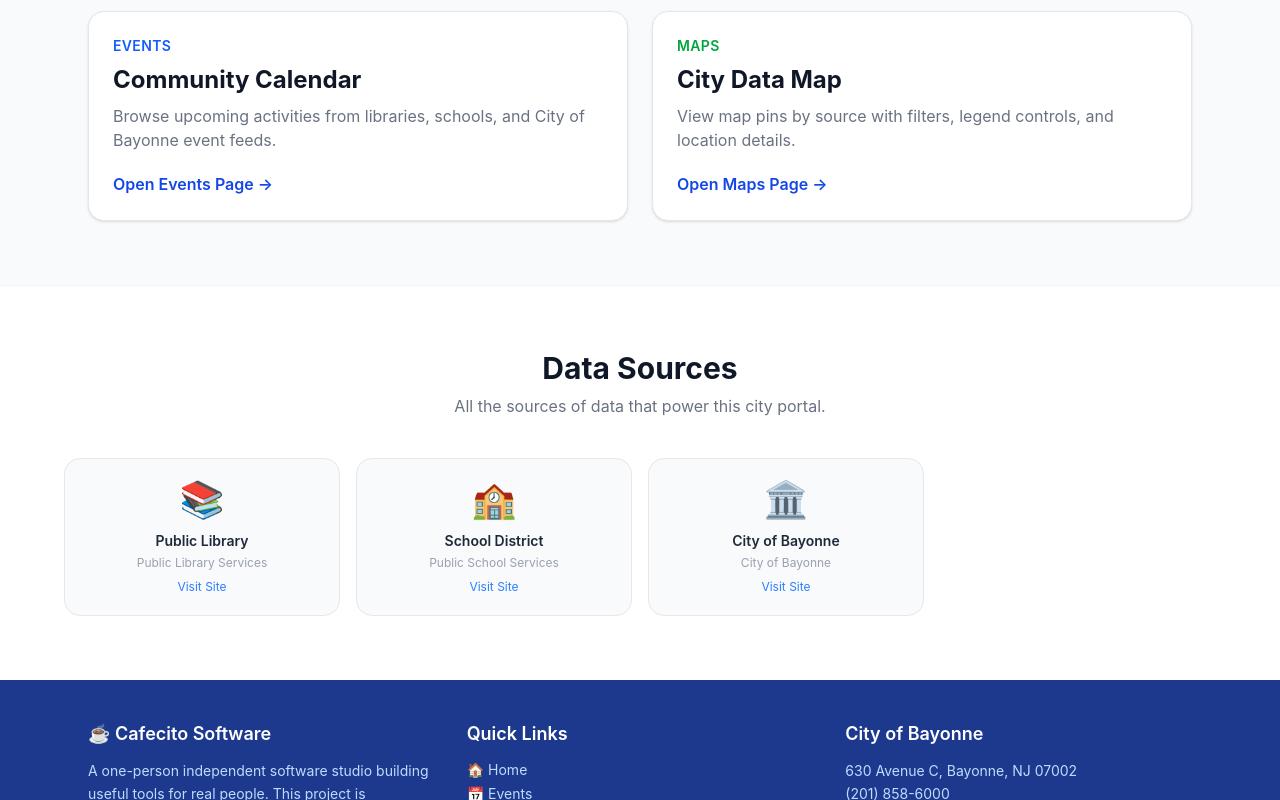
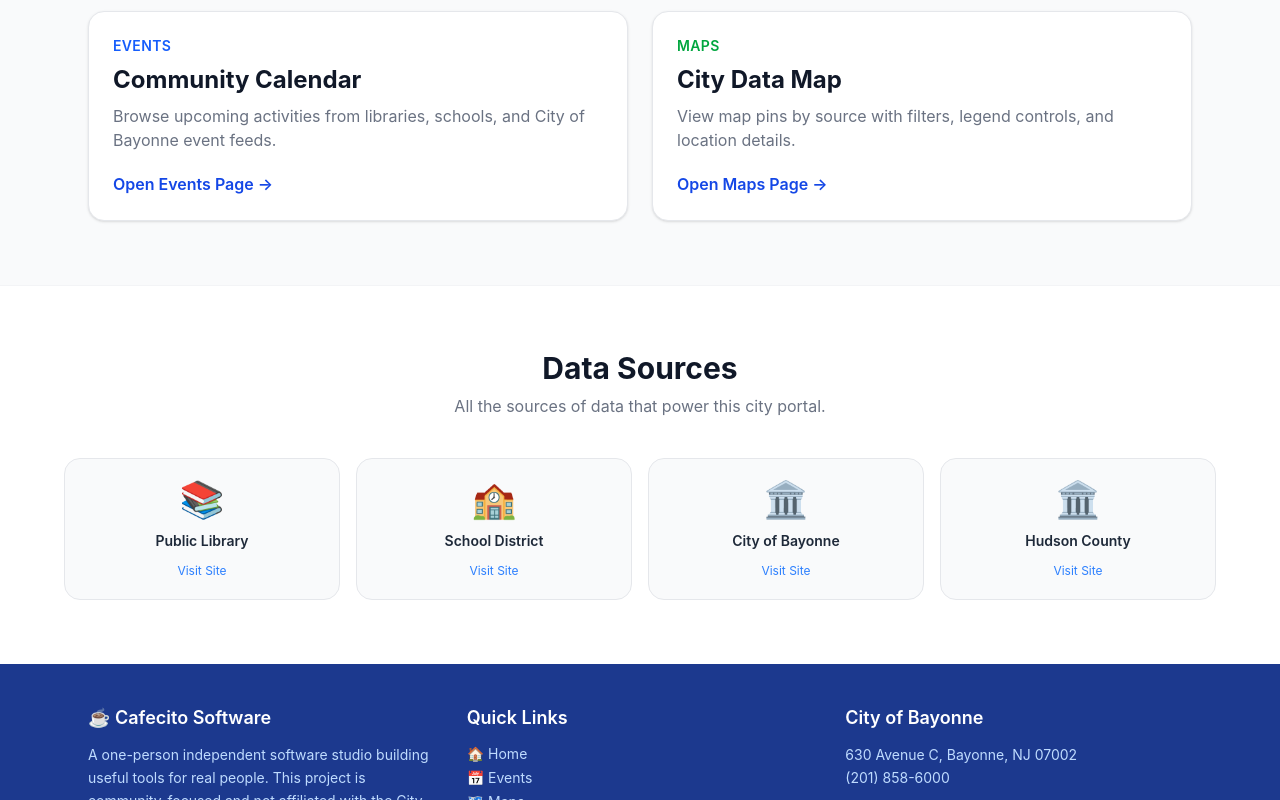
Before and after one commit to cafecitosoftware/nj-bayonne-portal, a Vue app: page / in a window 1280 px wide. Shown: the part 812-1612 px from the top of the page. Built offline with nearby package versions, Linux system fonts and the light colour scheme; no server answers.

Commit message:
added: Movie in the Park from Hudson County and updated Town Stats (#3)

```diff
--- /dev/null
+++ b/public/data/events/hudson-county-events.json
@@ -0,0 +1,30 @@
+{
+  "events": [
+   {
+      "id": "1",
+      "title": "Movies in the Park: A Minecraft Movie",
+      "date": "2026-07-06",
+      "time": "19:00",
+      "endDate": "2026-07-06",
+      "endTime": "22:00",
+      "allDay": false,
+      "url": "https://www.hcnj.us/event/movies-in-the-park-a-minecraft-movie/",
+      "location": "Stephen R. Gregg Park",
+      "description": null,
+      "timezone": "America/New_York"
+    },
+    {
+      "id": "2",
+      "title": "Movies in the Park: Beauty & the Beast Live Action",
+      "date": "2026-08-04",
+      "time": "19:00",
+      "endDate": "2026-08-04",
+      "endTime": "22:00",
+      "allDay": false,
+      "url": "https://www.hcnj.us/event/movies-in-the-park-beauty-the-beast-live-action/",
+      "location": "Stephen R. Gregg Park",
+      "description": null,
+      "timezone": "America/New_York"
+    }
+  ]
+}
--- a/public/data/events/index.json
+++ b/public/data/events/index.json
@@ -34,6 +34,14 @@
       "enabled": true,
       "color": "#32CD32",
       "timezone": "America/New_York"
+    },
+    {
+      "id": "hudson-county-events",
+      "name": "Hudson County Events",
+      "type": "json",
+      "endpoint": "data/events/hudson-county-events.json",
+      "enabled": true,
+      "color": "#800080"
     }
 
   ]
--- a/src/views/HomeView.vue
+++ b/src/views/HomeView.vue
@@ -105,14 +105,15 @@ import { withCampaignParams } from '@/utils/outboundLinks'
 const cityStats = [
   { value: '72K+', label: 'Residents' },
   { value: '1861', label: 'Founded' },
-  { value: '5.9 mi²', label: 'City Area' },
-  { value: '21', label: 'Neighborhoods' },
+  { value: '5.82 mi²', label: 'City Area' },
+  { value: 'Hudson', label: 'County' },
 ]
 
 const services = [
-  { icon: '📚', title: 'Public Library', description: 'Public Library Services', url: withCampaignParams('https://www.bayonnelibrary.org/') },
-  { icon: '🏫', title: 'School District', description: 'Public School Services', url: withCampaignParams('https://www.bboed.org/') },
-  { icon: '🏛️', title: 'City of Bayonne', description: 'City of Bayonne', url: withCampaignParams('https://www.bayonnenj.org') }
+  { icon: '📚', title: 'Public Library', description: '', url: withCampaignParams('https://www.bayonnelibrary.org/') },
+  { icon: '🏫', title: 'School District', description: '', url: withCampaignParams('https://www.bboed.org/') },
+  { icon: '🏛️', title: 'City of Bayonne', description: '', url: withCampaignParams('https://www.bayonnenj.org') },
+  { icon: '🏛️', title: 'Hudson County', description: '', url: withCampaignParams('https://www.hcnj.us/') }
 ]
 
 </script>
```
Also changed, not shown: 2 other files (tests, documents, lock files or other folders).
